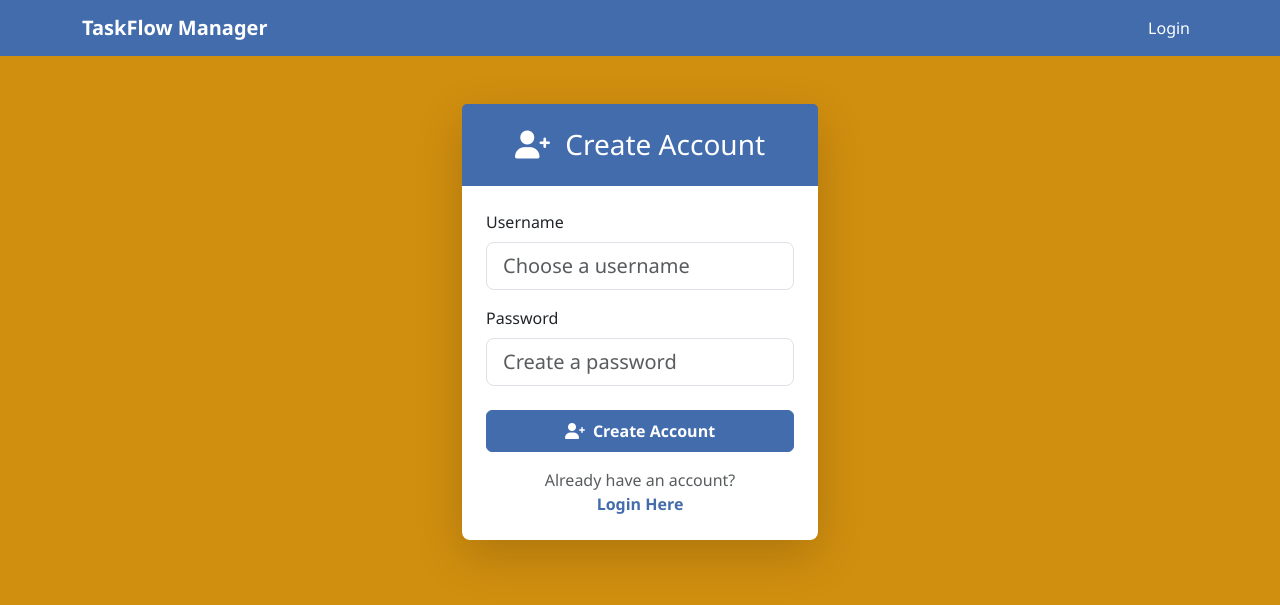
After one commit to Burya-art/Task-manager, a Django app: page /accounts/signup/ in a window 1280 px wide. The commit adds this page. Shown: the top 605 px of the page. Run offline with Django 5.2, Linux system fonts and the light colour scheme; some libraries are stand-ins or nearby versions.

Commit message:
Configure Django Allauth for user authentication

```diff
--- a/taskflow_manager/urls.py
+++ b/taskflow_manager/urls.py
@@ -4,6 +4,7 @@ from tasks import views
 
 urlpatterns = [
     path("admin/", admin.site.urls),
+    path('accounts/', include('allauth.urls')),
     path('', views.home_redirect, name='home'),
     path('', include('tasks.urls')),
 ]
--- a/tasks/static/tasks/css/base.css
+++ b/tasks/static/tasks/css/base.css
@@ -56,3 +56,56 @@ body {
     border-color: #3a5d96;
     box-shadow: 0 0 0 0.2rem rgba(66, 108, 172, 0.25);
 }
+
+
+
+/* Стилі для сторінок аутентифікації */
+
+
+
+  .card .card-header {
+      background-color: #436cac;
+      border-bottom: none;
+      font-weight: 500;
+      color: white;
+  }
+
+  .btn.btn-primary {
+      background-color: #436cac;
+      border-color: #436cac;
+      font-weight: 600;
+  }
+
+  .btn.btn-primary:hover {
+      background-color: #3a5d96;
+      border-color: #3a5d96;
+      transform: translateY(-1px);
+      box-shadow: 0 4px 8px rgba(67, 108, 172, 0.3);
+  }
+
+  .btn.btn-primary:focus,
+  .btn.btn-primary:active {
+      background-color: #3a5d96;
+      border-color: #3a5d96;
+      box-shadow: 0 0 0 0.2rem rgba(67, 108, 172, 0.25);
+  }
+
+  /* Стилі форм аутентифікації */
+  .form-control:focus {
+      border-color: #436cac;
+      box-shadow: 0 0 0 0.2rem rgba(67, 108, 172, 0.15);
+  }
+
+  .text-muted {
+      color: #6c757d;
+  }
+
+  /* Посилання в формах аутентифікації */
+  a.text-decoration-none {
+      color: #436cac;
+      transition: color 0.2s ease;
+  }
+
+  a.text-decoration-none:hover {
+      color: #3a5d96;
+  }
--- a/tasks/views.py
+++ b/tasks/views.py
@@ -143,7 +143,7 @@ def show_delete_task_modal_htmx(request, task_pk):
 def home_redirect(request):
     """Розумна навігація з головної сторінки"""
     if not request.user.is_authenticated:
-        return redirect('/admin/login/')
+        return redirect('/accounts/login/')
 
     # Отримуємо проєкти користувача
     user_projects = request.user.projects.all()
--- /dev/null
+++ b/templates/account/signup.html
@@ -0,0 +1,51 @@
+{% extends 'base.html' %}
+{% load static %}
+
+{% block title %}Sign Up - TaskFlow Manager{% endblock %}
+
+{% block content %}
+<div class="container mt-5">
+    <div class="row justify-content-center">
+        <div class="col-md-6 col-lg-4">
+            <div class="card shadow-lg rounded-3">
+                <div class="card-header text-white py-4 text-center">
+                    <h3 class="mb-0">
+                        <i class="fas fa-user-plus me-2"></i>
+                        Create Account
+                    </h3>
+                </div>
+                <div class="card-body p-4">
+                    <form method="post">
+                        {% csrf_token %}
+                        <div class="mb-3">
+                            <label for="{{ form.username.id_for_label }}" class="form-label">Username</label>
+                            <input type="text"
+                                   class="form-control form-control-lg"
+                                   id="{{ form.username.id_for_label }}"
+                                   name="{{ form.username.name }}"
+                                   placeholder="Choose a username"
+                                   required>
+                        </div>
+                        <div class="mb-4">
+                            <label for="{{ form.password1.id_for_label }}" class="form-label">Password</label>
+                            <input type="password"
+                                   class="form-control form-control-lg"
+                                   id="{{ form.password1.id_for_label }}"
+                                   name="{{ form.password1.name }}"
+                                   placeholder="Create a password"
+                                   required>
+                        </div>
+                        <button type="submit" class="btn btn-primary w-100 py-2 mb-3">
+                            <i class="fas fa-user-plus me-2"></i>Create Account
+                        </button>
+                    </form>
+                    <div class="text-center">
+                        <p class="text-muted mb-0">Already have an account?</p>
+                        <a href="{% url 'account_login' %}" class="text-decoration-none fw-bold">Login Here</a>
+                    </div>
+                </div>
+            </div>
+        </div>
+    </div>
+</div>
+{% endblock %}
--- a/templates/base.html
+++ b/templates/base.html
@@ -38,9 +38,9 @@
                         </ul>
                     </div>
                     <span class="navbar-text me-3">{{ user.username }}</span>
-                    <a class="nav-link" href="{% url 'admin:logout' %}">Logout</a>
+                    <a class="nav-link" href="{% url 'account_logout' %}">Logout</a>
                 {% else %}
-                    <a class="nav-link" href="{% url 'admin:login' %}">Login</a>
+                    <a class="nav-link" href="{% url 'account_login' %}">Login</a>
                 {% endif %}
             </div>
         </div>
```
Also changed, not shown: taskflow_manager/settings.py (+22 -0 lines), templates/account/login.html (added, +51 -0 lines), templates/account/logout.html (added, +33 -0 lines).
